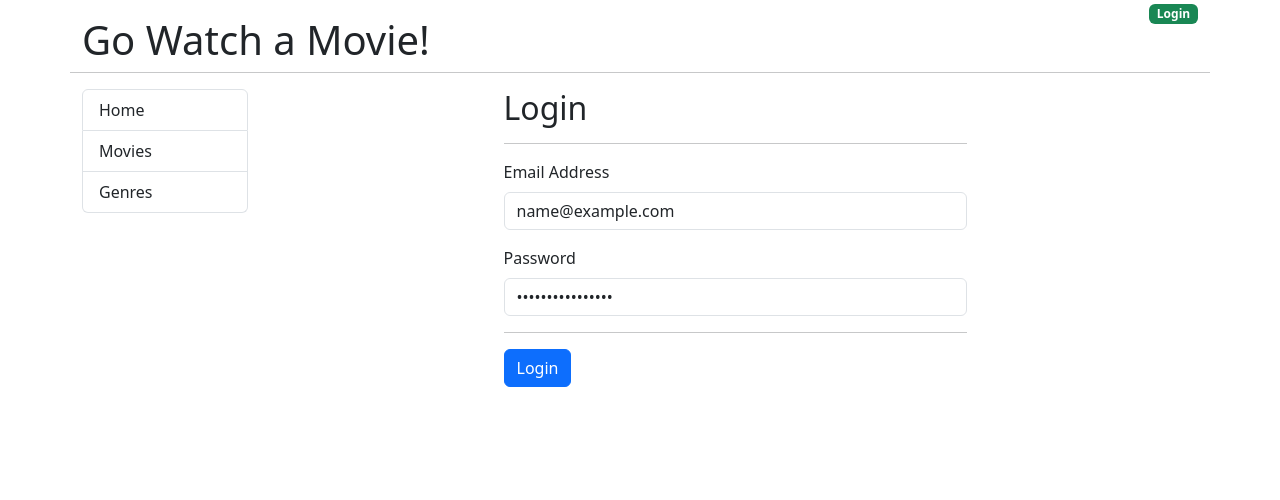
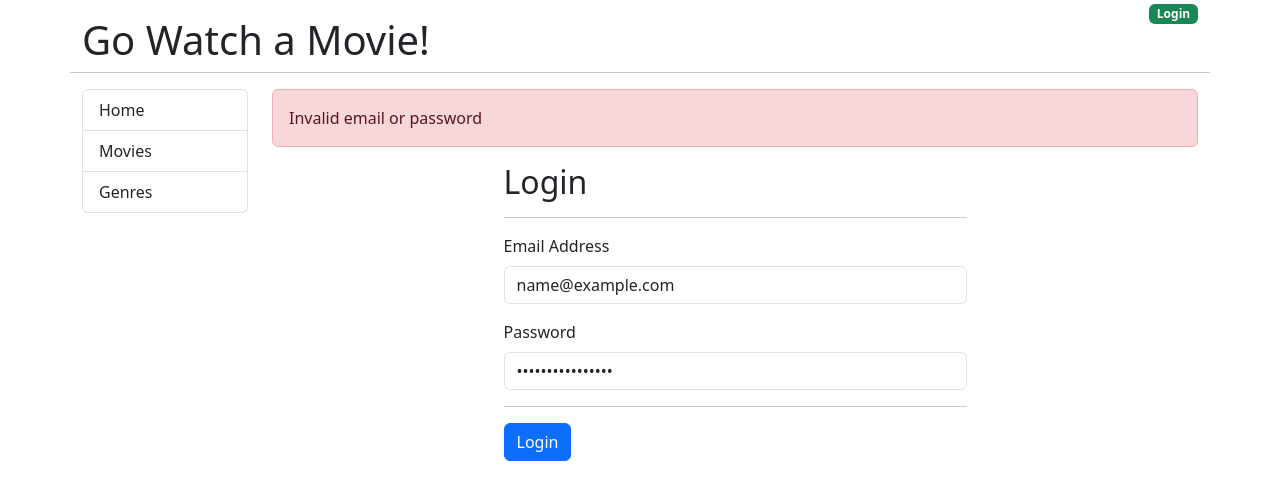
Before and after one commit to ssr0016/go-movies, a React (Create React App) app: page /login in a window 1280 px wide. Both pictures are taken after typing "name@example.com", "name@example.com" into the empty fields and a click on the input "Login". Shown: the top 500 px of the page. Built offline with nearby package versions, Linux system fonts and the light colour scheme.

Commit message:
adding error messages and redirects to the login component

```diff
--- a/src/App.js
+++ b/src/App.js
@@ -1,7 +1,10 @@
 import { Link, Outlet } from "react-router-dom";
 import React, { useState } from "react";
+import Alert from "./components/Alert";
 function App() {
   const [jwtToken, setJwtToken] = useState("");
+  const [alertMessage, setAlertMessage] = useState("");
+  const [alertClassName, setAlertClassName] = useState("d-none");
 
   return (
     <div className="container">
@@ -68,10 +71,13 @@
           </nav>
         </div>
         <div className="col-md-10">
+          <Alert message={alertMessage} className={alertClassName} />
           <Outlet
             context={{
               jwtToken,
               setJwtToken,
+              setAlertMessage,
+              setAlertClassName,
             }}
           />
         </div>
--- /dev/null
+++ b/src/components/Alert.js
@@ -0,0 +1,9 @@
+const Alert = (props) => {
+  return (
+    <div className={"alert " + props.className} role="alert">
+      {props.message}
+    </div>
+  );
+};
+
+export default Alert;
--- a/src/components/Login.js
+++ b/src/components/Login.js
@@ -1,18 +1,28 @@
 import React, { useState } from "react";
 import Input from "./form/Input";
-import { useOutletContext } from "react-router-dom";
+import { useNavigate, useOutletContext } from "react-router-dom";
 const Login = () => {
   const [email, setEmail] = useState("");
   const [password, setPassword] = useState("");
 
   const { setJwtToken } = useOutletContext();
+  const { setAlertMessage } = useOutletContext();
+  const { setAlertClassName } = useOutletContext();
+
+  const navigate = useNavigate();
 
   const handleSubmit = (event) => {
     event.preventDefault();
     console.log("email/pass", email, password);
 
     if (email === "admin@example.com") {
-      setJwtToken("abc");
+      setJwtToken("asdf");
+      setAlertClassName("d-none");
+      setAlertMessage("");
+      navigate("/");
+    } else {
+      setAlertClassName("alert alert-danger");
+      setAlertMessage("Invalid email or password");
     }
   };
 
```
